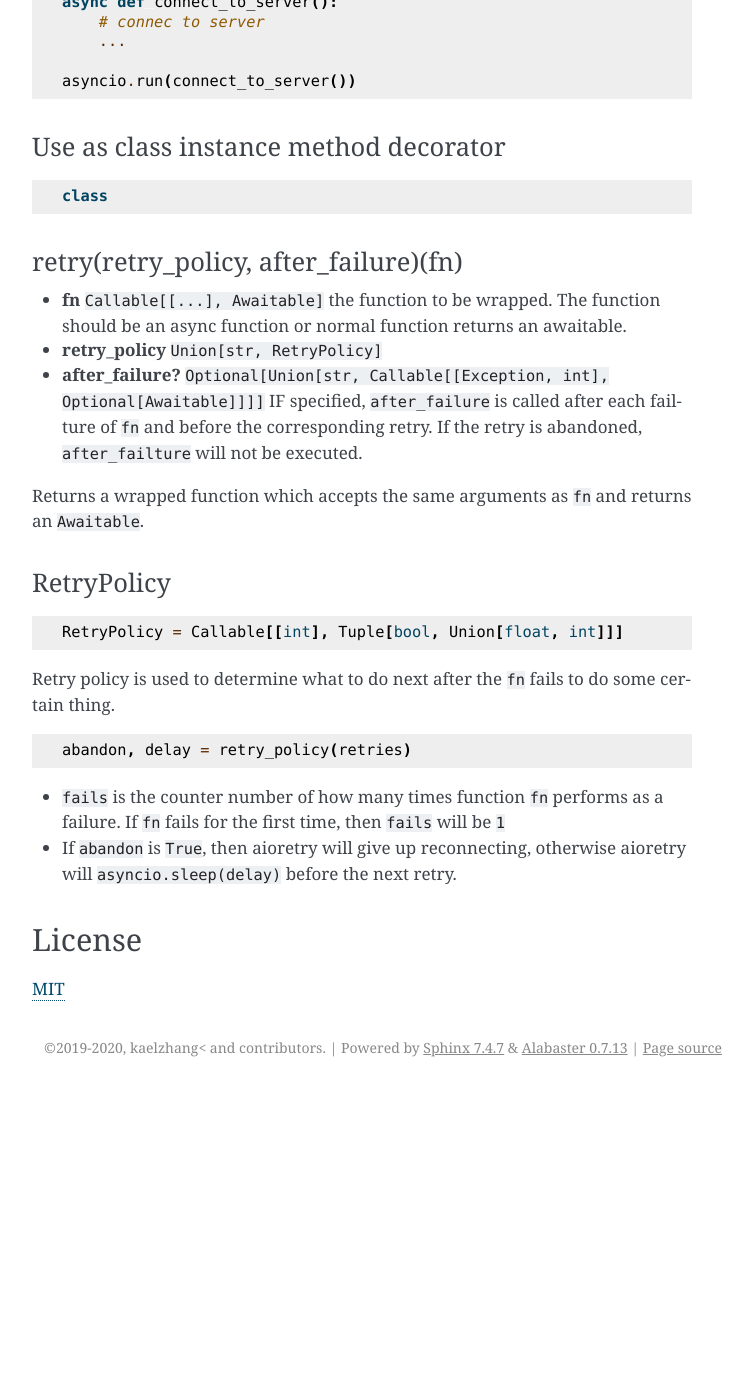
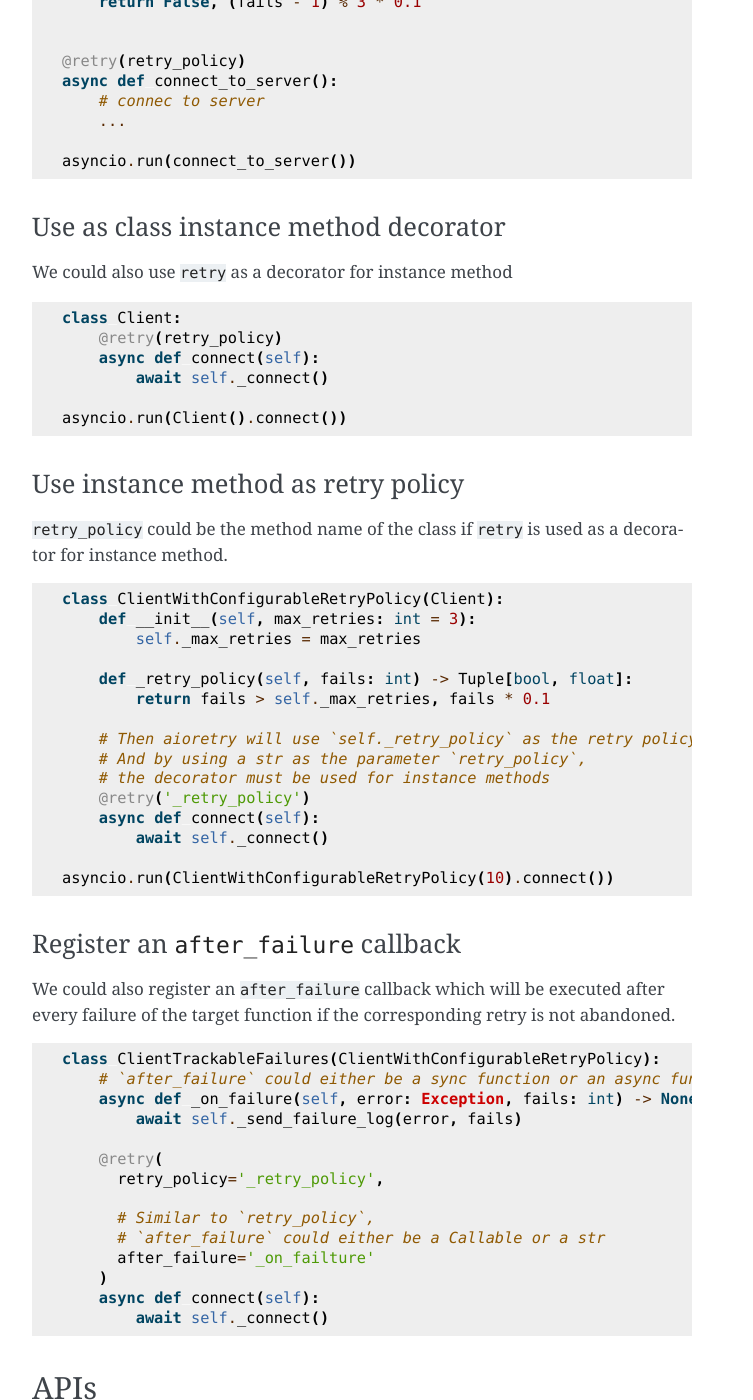
Before and after one commit to kaelzhang/python-aioretry, a Sphinx documentation site: the page built from docs/README.md, in a window 1280 px wide and 1400 px high, scrolled down 751 px. Shown: the whole window, without its empty margins (388-1141 px from the left). Built offline with Sphinx 7.4.7, drawn with Linux system fonts in a browser that asks for light colours; before the commit the page ends 1838 px from its top, so only the background shows below that; some of the changed text lies outside the part shown.

````diff
--- a/aioretry/__init__.py
+++ b/aioretry/__init__.py
@@ -1,4 +1,3 @@
-# The first beta version
-__version__ = '0.1.0'
+__version__ = '1.0.0'
 
 from .retry import retry
--- a/docs/README.md
+++ b/docs/README.md
@@ -16,11 +16,15 @@ $ pip install aioretry
 ## Usage
 
 ```py
+import asyncio
+from typing import (
+  Tuple
+)
+
 from aioretry import retry
-import asyncio
 
 
-def example_retry_policy(fails):
+def retry_policy(fails: int) -> Tuple[bool, float]:
     # - It will always retry until succeeded
     # - If fails for the first time, it will retry immediately,
     # - If it fails again,
@@ -42,9 +46,62 @@ asyncio.run(connect_to_server())
 
 ### Use as class instance method decorator
 
+We could also use `retry` as a decorator for instance method
+
 ```py
-class
+class Client:
+    @retry(retry_policy)
+    async def connect(self):
+        await self._connect()
+
+asyncio.run(Client().connect())
 ```
+
+### Use instance method as retry policy
+
+`retry_policy` could be the method name of the class if `retry` is used as a decorator for instance method.
+
+```py
+class ClientWithConfigurableRetryPolicy(Client):
+    def __init__(self, max_retries: int = 3):
+        self._max_retries = max_retries
+
+    def _retry_policy(self, fails: int) -> Tuple[bool, float]:
+        return fails > self._max_retries, fails * 0.1
+
+    # Then aioretry will use `self._retry_policy` as the retry policy.
+    # And by using a str as the parameter `retry_policy`,
+    # the decorator must be used for instance methods
+    @retry('_retry_policy')
+    async def connect(self):
+        await self._connect()
+
+asyncio.run(ClientWithConfigurableRetryPolicy(10).connect())
+```
+
+### Register an `after_failure` callback
+
+We could also register an `after_failure` callback which will be executed after every failure of the target function if the corresponding retry is not abandoned.
+
+```py
+class ClientTrackableFailures(ClientWithConfigurableRetryPolicy):
+    # `after_failure` could either be a sync function or an async function
+    async def _on_failure(self, error: Exception, fails: int) -> None:
+        await self._send_failure_log(error, fails)
+
+    @retry(
+      retry_policy='_retry_policy',
+
+      # Similar to `retry_policy`,
+      # `after_failure` could either be a Callable or a str
+      after_failure='_on_failture'
+    )
+    async def connect(self):
+        await self._connect()
+```
+
+
+## APIs
 
 ### retry(retry_policy, after_failure)(fn)
 
--- a/setup.cfg
+++ b/setup.cfg
@@ -1,5 +1,7 @@
 [metadata]
 description-file = README.md
 
-[pep8]
+[flake8]
+per-file-ignores =
+    **/__init__.py: F401
 ignore = E501
````
Also changed, not shown: other parts of docs/README.md (+1 -1 lines), setup.py (+13 -9 lines).
